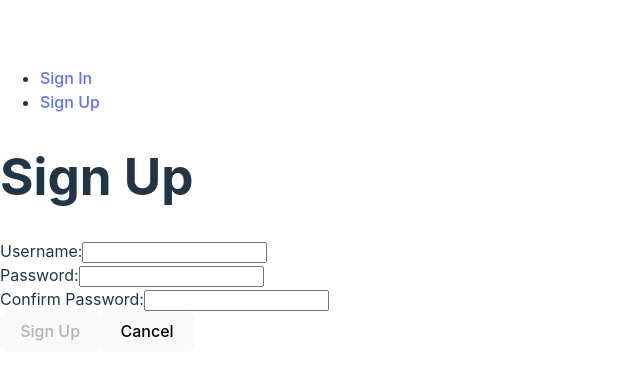
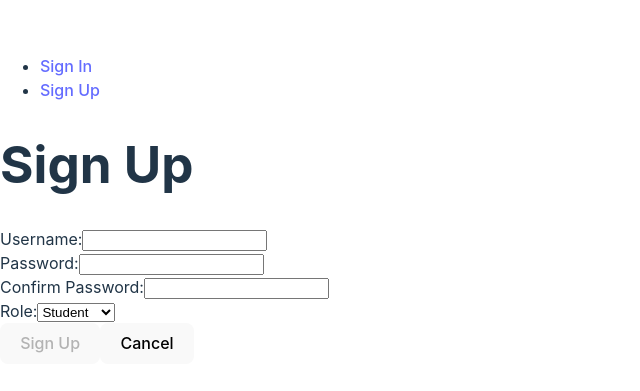
Before and after one commit to yusufhj/LMS_front-end, a React (Vite) app: page /signup in a window 1280 px wide. Shown: the part 199-590 px from the top of the page, without its empty margins (0-640 px from the left). Built offline with nearby package versions, Linux system fonts and the light colour scheme; the HTML template or start-up script is replaced by a standard one.

Commit message:
added role in user signup

```diff
--- a/src/components/SignupForm/SignupForm.jsx
+++ b/src/components/SignupForm/SignupForm.jsx
@@ -9,6 +9,7 @@ const SignupForm = (props) => {
     username: '',
     password: '',
     passwordConf: '',
+    role: "student",
   });
 
   const updateMessage = (msg) => {
@@ -17,12 +18,14 @@ const SignupForm = (props) => {
 
   const handleChange = (e) => {
     setFormData({ ...formData, [e.target.name]: e.target.value });
+    console.log(formData)
   };
 
   const handleSubmit = async (e) => {
     e.preventDefault()
     try {
       const newUserResponse = await authService.signup(formData)
+      console.log(newUserResponse)
       props.setUser(newUserResponse.user); //because the response has token and user
       navigate('/')
     } catch (err) {
@@ -30,10 +33,10 @@ const SignupForm = (props) => {
     }
   }
 
-  const { username, password, passwordConf } = formData;
+  const { username, password, passwordConf, role } = formData;
 
   const isFormInvalid = () => {
-    return !(username && password && password === passwordConf);
+    return !(username && password && password === passwordConf && role);
   };
 
   return (
@@ -66,11 +69,29 @@ const SignupForm = (props) => {
           <input
             type="password"
             id="confirm"
+            name="passwordConf"
             value={passwordConf}
-            name="passwordConf"
             onChange={handleChange}
           />
         </div>
+        <div>
+          <label htmlFor="role">Role:</label>
+          <select
+            id="role"
+            name="role"
+            onChange={handleChange}
+            value={role}
+          >
+            <option
+              value="student"
+
+            >
+                Student
+            </option>
+            <option value="instructor">Instructor</option>
+          </select>
+        </div>
+
         <div>
           <button disabled={isFormInvalid()}>Sign Up</button>
           <Link to="/">
```
